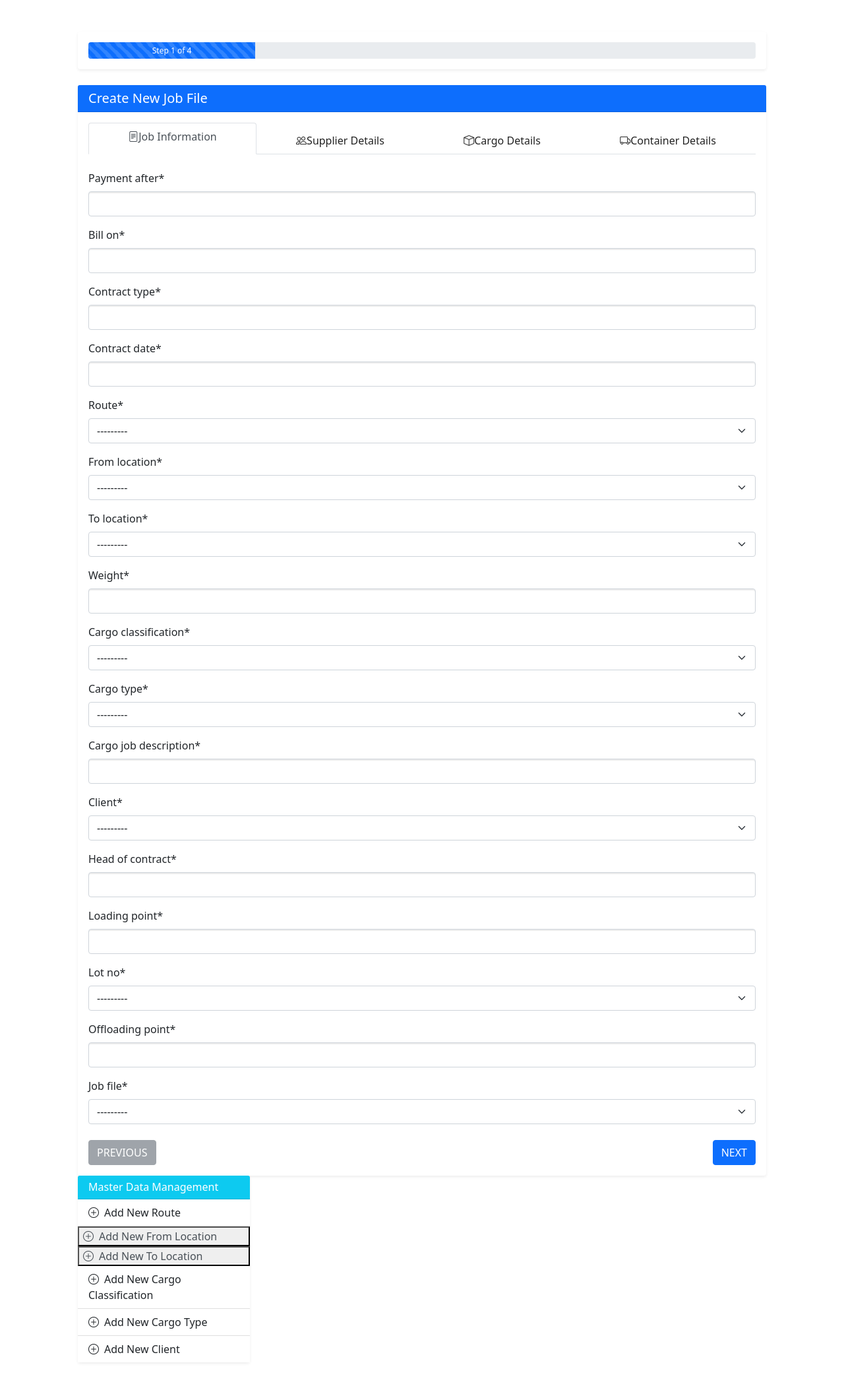
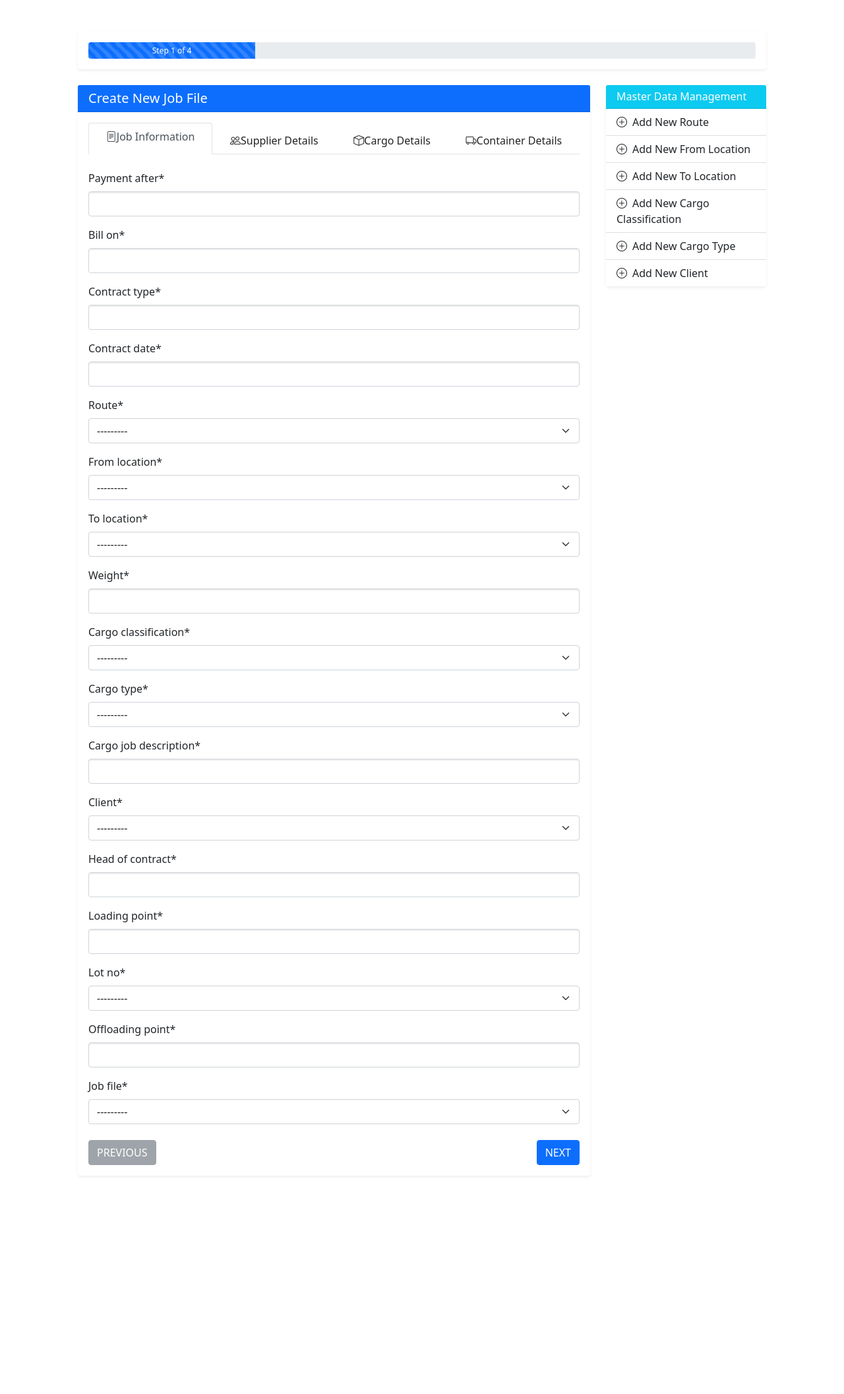
Before and after one commit to IZDixit/logistics_erp, a Django app: page /create-job-file/ in a window 1280 px wide. Shown: the part 60-2173 px from the top of the page at 66% size. After the commit the page ends 1843 px from the top, so only its background shows below. Run offline with Django 5.2, Linux system fonts and the light colour scheme; data comes from the database, SQL or seed files in the repository; data that the repository does not hold is empty; parts of the project's set-up code (start-up, migrations or seed data) failed here and were passed over; some libraries are stand-ins or nearby versions.

Commit message:
managed, to correct typos in the modals and the job_information file

```diff
--- a/erp_main/erp/templates/erp/user_operations/contract/job_information.html
+++ b/erp_main/erp/templates/erp/user_operations/contract/job_information.html
@@ -19,9 +19,9 @@
         </div>
 
         <!--Main Content Area-->
-        <div calss="row">
+        <div class="row">
             <!--Left Side - Forms -->
-            <div calss="col-lg-9">
+            <div class="col-lg-9">
                 <div class="card border-0 shadow-sm">
                     <div class="card-header bg-primary text-white">
                         <h5 class="card-title mb-0">Create New Job File</h5>
@@ -100,10 +100,10 @@
                             <button class="list-group-item list-group-item-action" data-bs-toggle="modal" data-bs-target="#AddRouteModal">
                                 <i class="bi bi-plus-circle me-2"></i>Add New Route
                             </button>
-                            <button class="list-goup-item list-group-item-action" data-bs-toggle="modal" data-bs-target="#AddFromLocationModal">
+                            <button class="list-group-item list-group-item-action" data-bs-toggle="modal" data-bs-target="#AddFromLocationModal">
                                 <i class="bi bi-plus-circle me-2"></i>Add New From Location
                             </button>
-                            <button class="list-goup-item list-group-item-action" data-bs-toggle="modal" data-bs-target="#AddToLocationModal">
+                            <button class="list-group-item list-group-item-action" data-bs-toggle="modal" data-bs-target="#AddToLocationModal">
                                 <i class="bi bi-plus-circle me-2"></i>Add New To Location
                             </button>
                             <button class="list-group-item list-group-item-action" data-bs-toggle="modal" data-bs-target="#AddCargoClassificationModal">
@@ -112,7 +112,7 @@
                             <button class="list-group-item list-group-item-action" data-bs-toggle="modal" data-bs-target="#AddCargoTypeModal">
                                 <i class="bi bi-plus-circle me-2"></i>Add New Cargo Type
                             </button>
-                            <button class="list-group-item list-group-item-action" data-bs-toggle="modal" data-bs-target="AddClientModal">
+                            <button class="list-group-item list-group-item-action" data-bs-toggle="modal" data-bs-target="#AddClientModal">
                                 <i class="bi bi-plus-circle me-2"></i>Add New Client
                             </button>
                          </div>
--- a/erp_main/erp/templates/erp/user_operations/contract/modals/add_from_location_modal.html
+++ b/erp_main/erp/templates/erp/user_operations/contract/modals/add_from_location_modal.html
@@ -12,9 +12,9 @@
 
             <!--Modal Body-->
             <div class="modal-body">
-                <form method="POST" action="{% url 'to_location' %}" id="cargoTypeForm">
+                <form method="POST" action="{% url 'from_location' %}" id="fromLocationForm">
                     {% csrf_token %}
-                    {{ cargo_type_form|crispy }}
+                    {{ from_location_form|crispy }}
 
 
                     <!--Form Buttons-->
--- a/erp_main/erp/templates/erp/user_operations/contract/modals/add_to_location_modal.html
+++ b/erp_main/erp/templates/erp/user_operations/contract/modals/add_to_location_modal.html
@@ -12,9 +12,9 @@
 
             <!--Modal Body-->
             <div class="modal-body">
-                <form method="POST" action="{% url '' %}" id="cargoTypeForm">
+                <form method="POST" action="{% url 'to_location' %}" id="toLocationForm">
                     {% csrf_token %}
-                    {{ cargo_type_form|crispy }}
+                    {{ to_location_form|crispy }}
 
 
                     <!--Form Buttons-->
```
Also changed, not shown: erp_main/erp/migrations/0001_initial.py.
